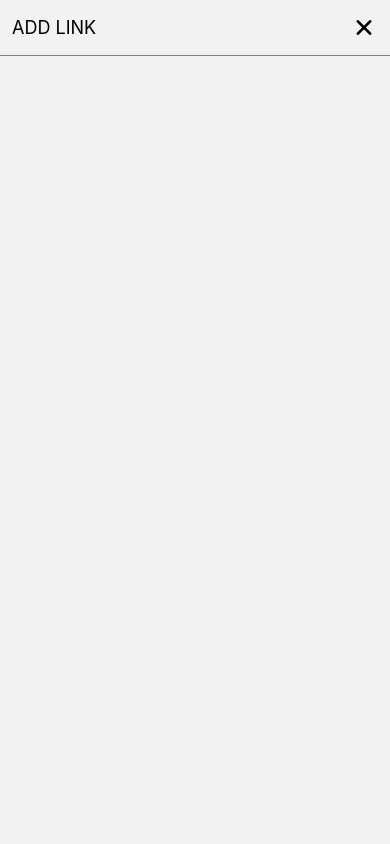
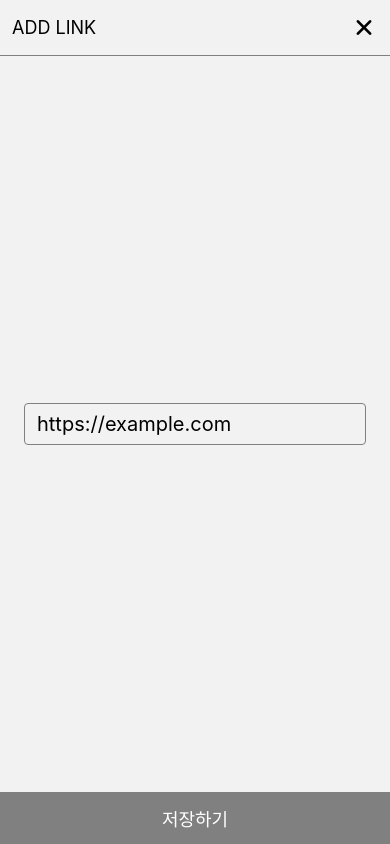
Before and after one commit to sunujun/web-page-scrap, a React Native app: screen /AddLink in a window 390 px wide. Built offline with nearby package versions, Linux system fonts and the light colour scheme.

Commit message:
컴포넌트 및 플로팅 버튼 추가

```diff
--- /dev/null
+++ b/src/components/SingleLineInput.tsx
@@ -0,0 +1,44 @@
+import React, { useState } from 'react';
+import { View, TextInput, StyleProp, TextStyle } from 'react-native';
+
+export const SingleLineInput = ({
+    value,
+    onChangeText,
+    placeholder,
+    style,
+    fontSize,
+}: {
+    value?: string;
+    onChangeText?: (text: string) => void;
+    placeholder?: string;
+    style?: StyleProp<TextStyle>;
+    fontSize?: number;
+}) => {
+    const [focused, setFocused] = useState(false);
+
+    return (
+        <View
+            style={{
+                alignSelf: 'stretch',
+                paddingHorizontal: 12,
+                paddingVertical: 8,
+                borderRadius: 4,
+                borderWidth: 1,
+                borderColor: focused ? 'black' : 'gray',
+            }}>
+            <TextInput
+                autoCorrect={false}
+                value={value}
+                onChangeText={onChangeText}
+                placeholder={placeholder}
+                style={[style, { fontSize: fontSize ?? 20 }]}
+                onFocus={() => {
+                    setFocused(true);
+                }}
+                onBlur={() => {
+                    setFocused(false);
+                }}
+            />
+        </View>
+    );
+};
--- a/src/screens/AddLinkScreen.tsx
+++ b/src/screens/AddLinkScreen.tsx
@@ -1,10 +1,17 @@
-import React from 'react';
+import React, { useState } from 'react';
 import { View } from 'react-native';
 import { useNavigation } from '@react-navigation/native';
+import { useSafeAreaInsets } from 'react-native-safe-area-context';
 import { Header } from '../components/Header/Header';
+import { SingleLineInput } from '../components/SingleLineInput';
+import { Button } from '../components/Button';
+import { Typography } from '../components/Typography';
+import { Spacer } from '../components/Spacer';
 
 export const AddLinkScreen = () => {
     const navigation = useNavigation();
+    const safeAreaInset = useSafeAreaInsets();
+    const [url, setUrl] = useState('');
     const onPressClose = () => {
         navigation.goBack();
     };
@@ -17,6 +24,19 @@
                 </Header.Group>
                 <Header.Button iconName="close" onPress={onPressClose} />
             </Header>
+            <View style={{ flex: 1, alignItems: 'center', justifyContent: 'center', paddingHorizontal: 24 }}>
+                <SingleLineInput value={url} onChangeText={setUrl} placeholder="https://example.com" />
+            </View>
+            <Button>
+                <View style={{ backgroundColor: url === '' ? 'gray' : 'black' }}>
+                    <View style={{ height: 52, alignItems: 'center', justifyContent: 'center' }}>
+                        <Typography color="white" fontSize={18}>
+                            저장하기
+                        </Typography>
+                    </View>
+                    <Spacer space={safeAreaInset.bottom} />
+                </View>
+            </Button>
         </View>
     );
 };
--- a/src/screens/LinkListScreen.tsx
+++ b/src/screens/LinkListScreen.tsx
@@ -1,14 +1,17 @@
 import React from 'react';
 import { View } from 'react-native';
 import { useNavigation } from '@react-navigation/native';
+import { useSafeAreaInsets } from 'react-native-safe-area-context';
 import { Button } from '../components/Button';
 import { Header } from '../components/Header/Header';
 import { Spacer } from '../components/Spacer';
 import { Typography } from '../components/Typography';
+import { Icon } from '../components/Icon';
 import { LinkStackScreenProps } from '../navigation/types';
 
 export const LinkListScreen = () => {
     const navigation = useNavigation<LinkStackScreenProps<'LinkList'>['navigation']>();
+    const safeAreaInset = useSafeAreaInsets();
     const onPressButton = () => {
         navigation.navigate('LinkDetail');
     };
@@ -32,6 +35,21 @@
                     <Typography>링크 등록하기로 이동</Typography>
                 </Button>
             </View>
+            <View style={{ position: 'absolute', right: 24, bottom: 24 + safeAreaInset.bottom }}>
+                <Button onPress={onPressAddButton}>
+                    <View
+                        style={{
+                            width: 52,
+                            height: 52,
+                            borderRadius: 26,
+                            alignItems: 'center',
+                            justifyContent: 'center',
+                            backgroundColor: 'black',
+                        }}>
+                        <Icon name="add" color="white" size={12} />
+                    </View>
+                </Button>
+            </View>
         </View>
     );
 };
```
Also changed, not shown: src/components/Divider.tsx (added, +15 -0 lines), src/components/LocalImage.tsx (added, +27 -0 lines).
